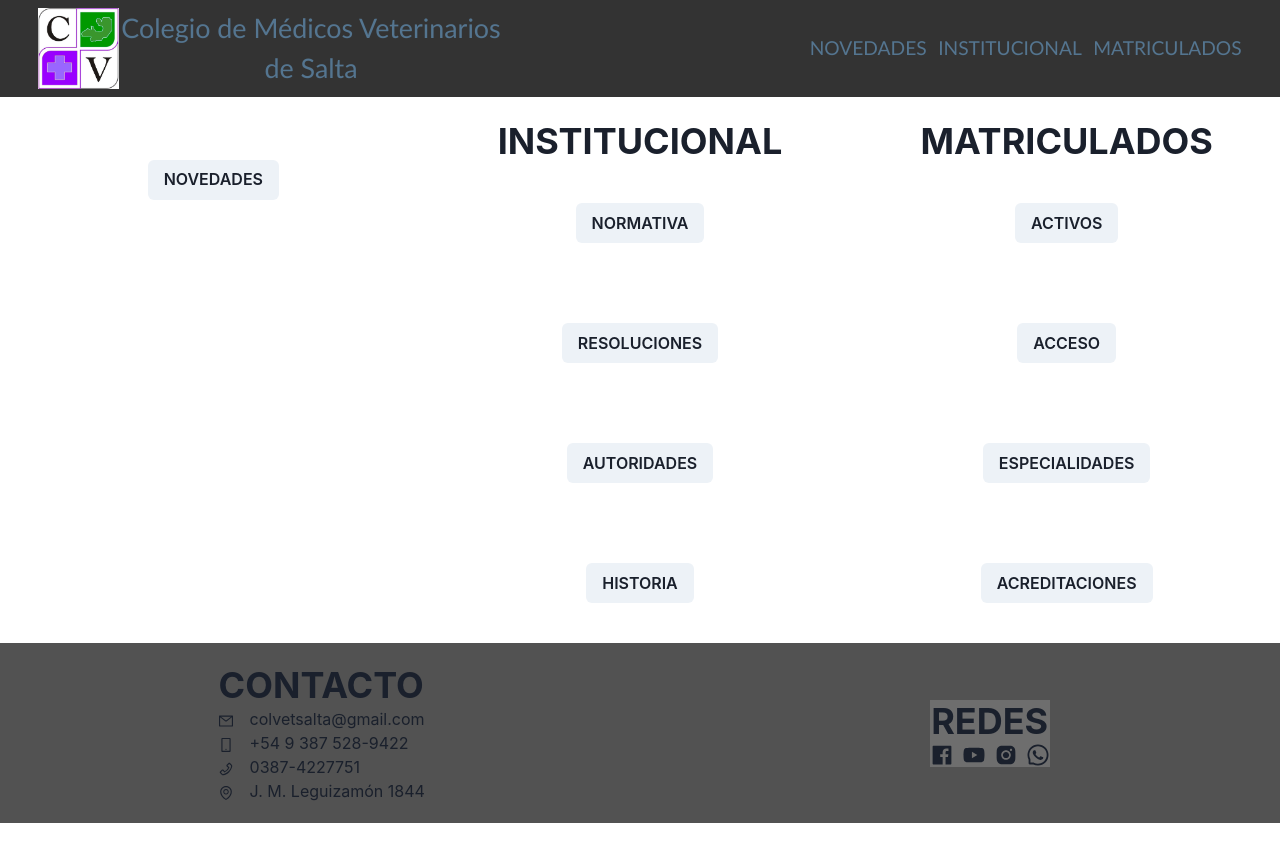
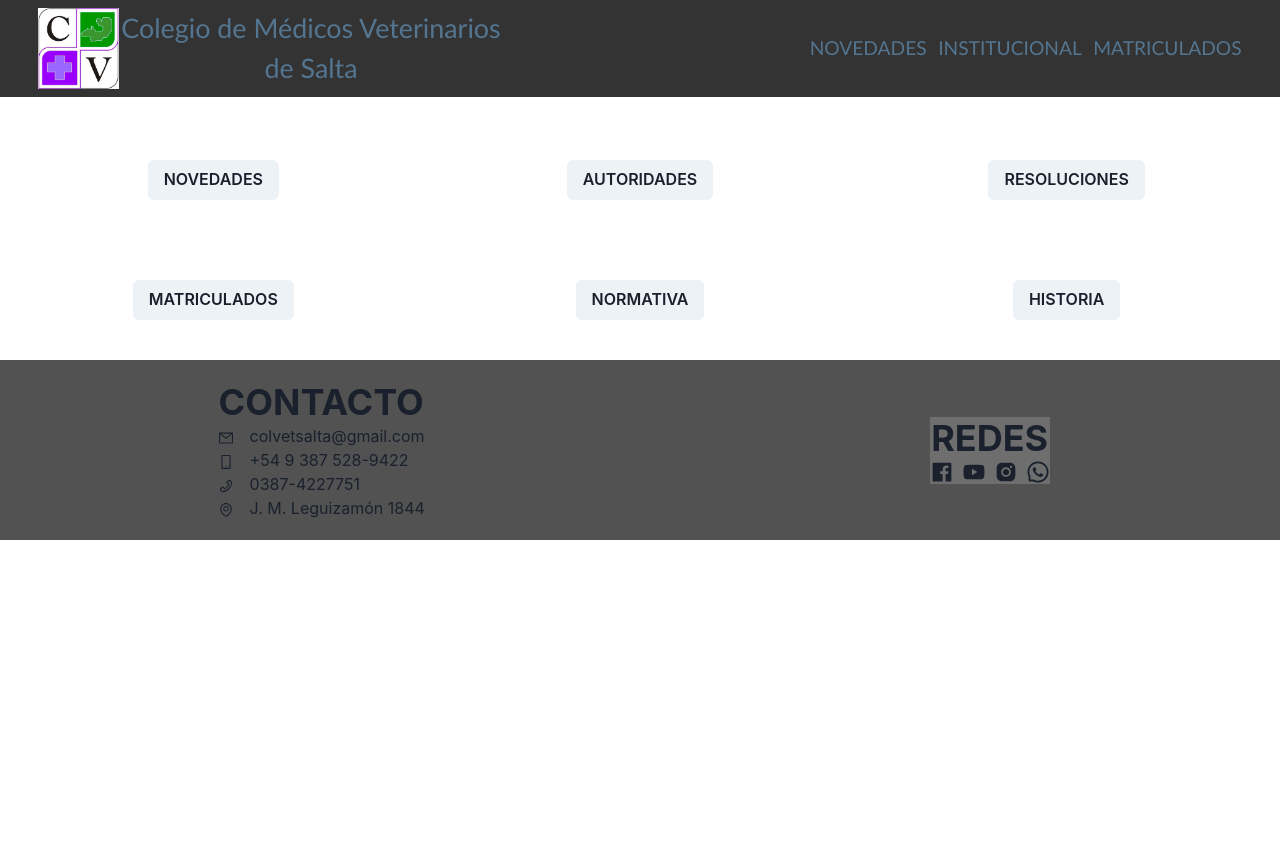
Before and after one commit to ColVetSalta/Webpage, a React (Vite) app in the folder colvetsal/: page /admin in a window 1280 px wide. Shown: the top 862 px of the page. Built offline with nearby package versions, Linux system fonts and the light colour scheme.

Commit message:
new NotAbaliable component

```diff
--- a/colvetsal/src/elements/components/FormModal.tsx
+++ b/colvetsal/src/elements/components/FormModal.tsx
@@ -22,20 +22,25 @@ export type FormModalType = {
     }
 }
 
-export default function FormModal({ section }: FormModalType): JSX.Element {
+export default function FormModal( {section}: {section : string}): JSX.Element {
     const { isOpen, onOpen, onClose } = useDisclosure()
 
     const btnRef = useRef(null)
 
     function HandleForm() {
-        if (section.subindexTitle === 'ACTIVOS') return <PostMatriculaForm />
-        if (section.subindexTitle === 'RESOLUCIONES') return <PostResolutionForm />
-        if (section.subindexTitle === 'NOVEDADES') return <PostNewsForm />
+        if (section === 'MATRICULADOS') return <PostMatriculaForm />
+        if (section === 'RESOLUCIONES') return <PostResolutionForm />
+        if (section === 'NOVEDADES') return <PostNewsForm />
+        if (section === 'NORMATIVA') return <PostResolutionForm />
+        if (section === 'HISTORIA') return <PostNewsForm />
+        if (section === 'AUTORIDADES') return <PostNewsForm />
+
+
     }
 
     return <Box>
         <Button onClick={onOpen} margin={'5dvh 0 5dvh 0'}>
-            {section.subindexTitle}
+            {section}
         </Button>
 
         <Modal
@@ -58,7 +63,7 @@ export default function FormModal({ section }: FormModalType): JSX.Element {
                 width={'80dvw'}
                 height={'80dvh'}
             >
-                <ModalHeader>{section.subindexTitle}</ModalHeader>
+                <ModalHeader>{section}</ModalHeader>
                 <ModalCloseButton />
                 <ModalBody>
                     {HandleForm()}
--- /dev/null
+++ b/colvetsal/src/elements/components/NotAbaliable.tsx
@@ -0,0 +1,9 @@
+import { Box, Heading, Text } from "@chakra-ui/react"
+
+export default function NotAbaliable(): JSX.Element {
+    return <Box
+    fontFamily={'garamond'}>
+    <Heading as='h4' fontFamily={'garamond'} >PROXIMAMENTE</Heading >
+    <Text>Estamos trabajando para presentar este espacio en un futuro</Text>
+</Box>
+}
--- a/colvetsal/src/elements/components/Presentation/Presentation.tsx
+++ b/colvetsal/src/elements/components/Presentation/Presentation.tsx
@@ -7,9 +7,10 @@ import axios from 'axios';
 import React from 'react';
 import { getOrganism } from '../../../redux/orgSlice';
 import { getResoluciones } from '../../../redux/resSlice';
-import { Link as ChakLink, Flex, ListItem, UnorderedList, Heading, Box, Spinner } from '@chakra-ui/react';
+import { Link as ChakLink, Flex, ListItem, UnorderedList, Heading } from '@chakra-ui/react';
 import { Link } from 'react-router-dom';
 import { Loading } from '../Loading';
+import NotAbaliable from '../NotAbaliable';
 
 export interface DefPres {
     [x: string]: [{
@@ -88,27 +89,10 @@ export default function Presentation({ motive }: { motive: string }): JSX.Elemen
                             {h.length > 0 ? h.map((r) => <RoleData r={r} />) : <Loading />}
                         </Flex>
                     </Flex>
-                }) : <Spinner
-                    thickness='4px'
-                    speed='0.65s'
-                    emptyColor='gray.200'
-                    color='blue.500'
-                    size='xl'
-                />
+                }) :  <Loading />
             }
         </Flex>
     } else {
-        const divitions: string[] = Object.keys(stateSelect);
-        return <Box>
-            {
-                divitions.length > 0 ? divitions.map((d) => {
-                    const h = stateSelect[d as keyof typeof stateSelect]
-                    return <Box>
-                        <Heading as='h4'>{d}</Heading >
-                        {h ? h.map((r) => <RoleData r={r} />) : null}
-                    </Box>
-                }) : <Loading />
-            }
-        </Box>
+        return <NotAbaliable />
     }
 }
--- a/colvetsal/src/elements/pages/Admin/Admin.tsx
+++ b/colvetsal/src/elements/pages/Admin/Admin.tsx
@@ -1,41 +1,27 @@
-import navList from "../../../Navegacion.json";
 import {
     Grid,
     GridItem,
-    Heading,
 } from "@chakra-ui/react";
-import { Navigation } from "../../../types";
 import FormModal from "../../components/FormModal";
+import { Loading } from "../../components/Loading";
 
 export default function Admin(): JSX.Element {
-    // const actionList = ['NOVEDADES', 'AUTORIDADES', 'RESOLUCIONES', 'MATRICULADOS', 'NORMATIVA', 'HISTORIA']
-    const impList: Navigation[] = navList;
+    const actionList = ['NOVEDADES', 'AUTORIDADES', 'RESOLUCIONES', 'MATRICULADOS', 'NORMATIVA', 'HISTORIA']
+
     return (
         <Grid
             templateColumns='repeat(3, 1fr)'
             marginBlockStart={'15dvh'}>
             {
-                impList ?
-                    impList.map((list) => {
-                        if (list.indexTitle === 'NOVEDADES') return <GridItem> <FormModal section={
-                            {
-                                subindexTitle: list.indexTitle,
-                                url: ''
-                            }
-                        } /></GridItem>
+                actionList ?
+                    actionList.map((item) => {
                         return <GridItem
-                            key={list.indexTitle}
+                            key={item}
                         >
-                            <Heading>{list.indexTitle}</Heading>
-                            {list.subindex ?
-                                list.subindex.map((section) => {
-                                    return <div key={section.subindexTitle}><FormModal section={section} /></div>
-                                }) :
-                                <div></div>
-                            }
+                            <FormModal section={item} />
                         </GridItem>
                     }) :
-                    <div></div>
+                    <Loading/>
             }
 
         </Grid>
--- a/colvetsal/src/elements/pages/NovedadesDetail/NovedadesDetail.tsx
+++ b/colvetsal/src/elements/pages/NovedadesDetail/NovedadesDetail.tsx
@@ -17,26 +17,17 @@ export default function NovedadesDetail(): React.JSX.Element {
                 dispatch(getCurrentNew(data.data))
             })
     }),[id]
-
     const { currentNew } = useAppSelector((state) => state.news)
-    const n: News | { pendiente: string } = currentNew.id !== 0 ? currentNew : { pendiente: 'Estamos trabajando para presentar este espacio en un futuro' }
-    if ('pendiente' in n) {
-    return <Flex
-        margin={'15dvh 5dvw 10dvh 5dvw'}
-    >
-        <h3>{n.pendiente}</h3>
-    </Flex>
-    }
     return <Flex
         margin={'15dvh 5dvw 10dvh 5dvw'}
         display={'column'}
         justify={'space-evenly'}
         // fontFamily={'times-new-roman'}
     >
-            <h2>{n.categoria}</h2>
-            <h1>{n.title}</h1>
-            <h3>{n.date}</h3>
-            {n.fulltext ? <Text align={'justify'}><p dangerouslySetInnerHTML={{ __html: n.fulltext}}/></Text > : null}
-            {n.image ? <Image src={n.image} alt={n.alt}/> : null}
+            <h2>{currentNew?.categoria}</h2>
+            <h1>{currentNew?.title}</h1>
+            <h3>{currentNew?.date}</h3>
+            {currentNew?.fulltext ? <Text align={'justify'}><p dangerouslySetInnerHTML={{ __html: currentNew?.fulltext}}/></Text > : null}
+            {currentNew?.image ? <Image src={currentNew?.image} alt={currentNew?.alt}/> : null}
         </Flex>
 }
```
